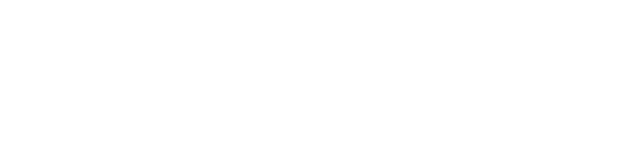
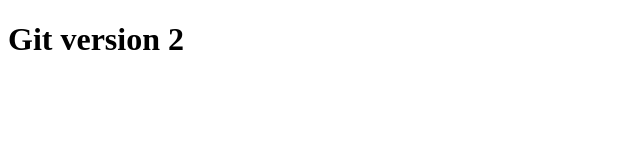
Before and after one commit to rahulclouddev/myrepo, a plain HTML site: page index.html in a window 1280 px wide. Shown: the whole page, without its empty margins (0-640 px from the left). Drawn offline with Linux system fonts and the light colour scheme.

Commit message:
Second v2 of index.html

```diff
--- a/index.html
+++ b/index.html
@@ -6,6 +6,7 @@
     <title>Document</title>
 </head>
 <body>
+    <h1>Git version 2</h1>
 
 </body>
 </html>
```
